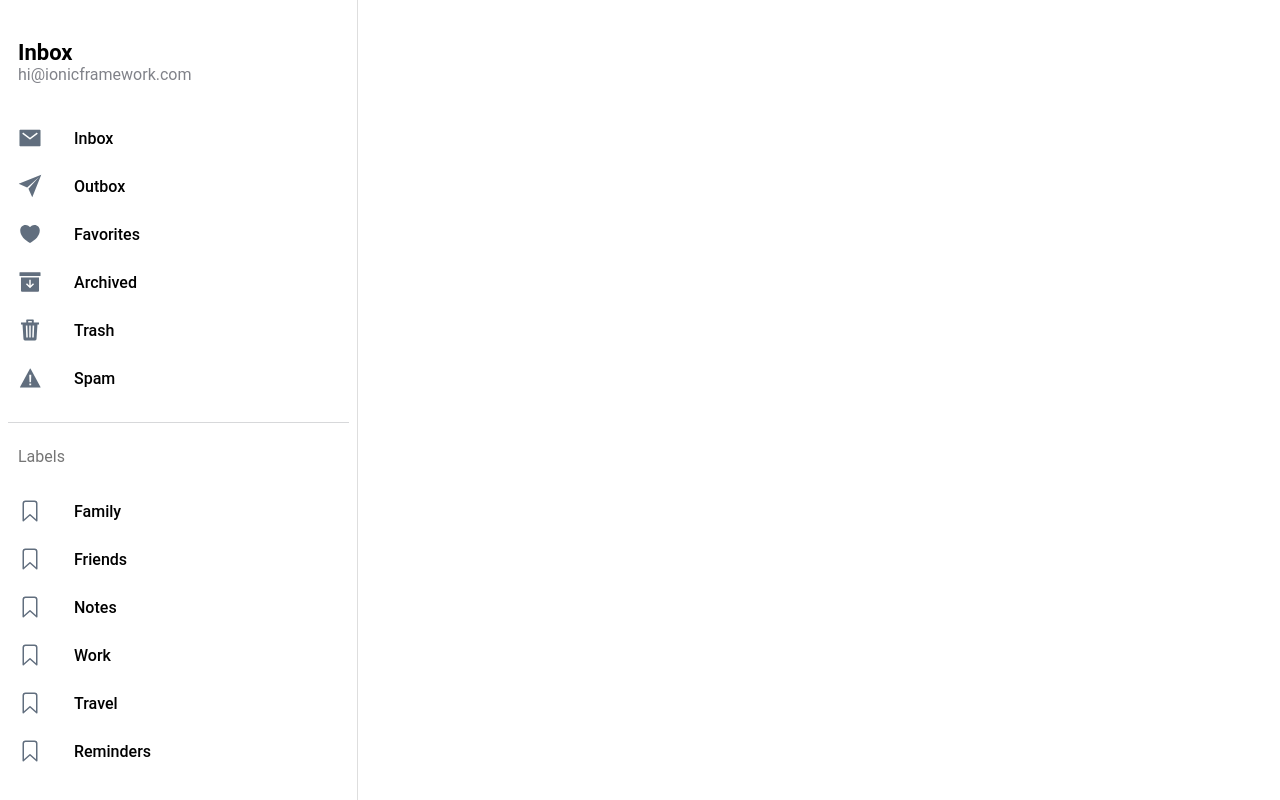
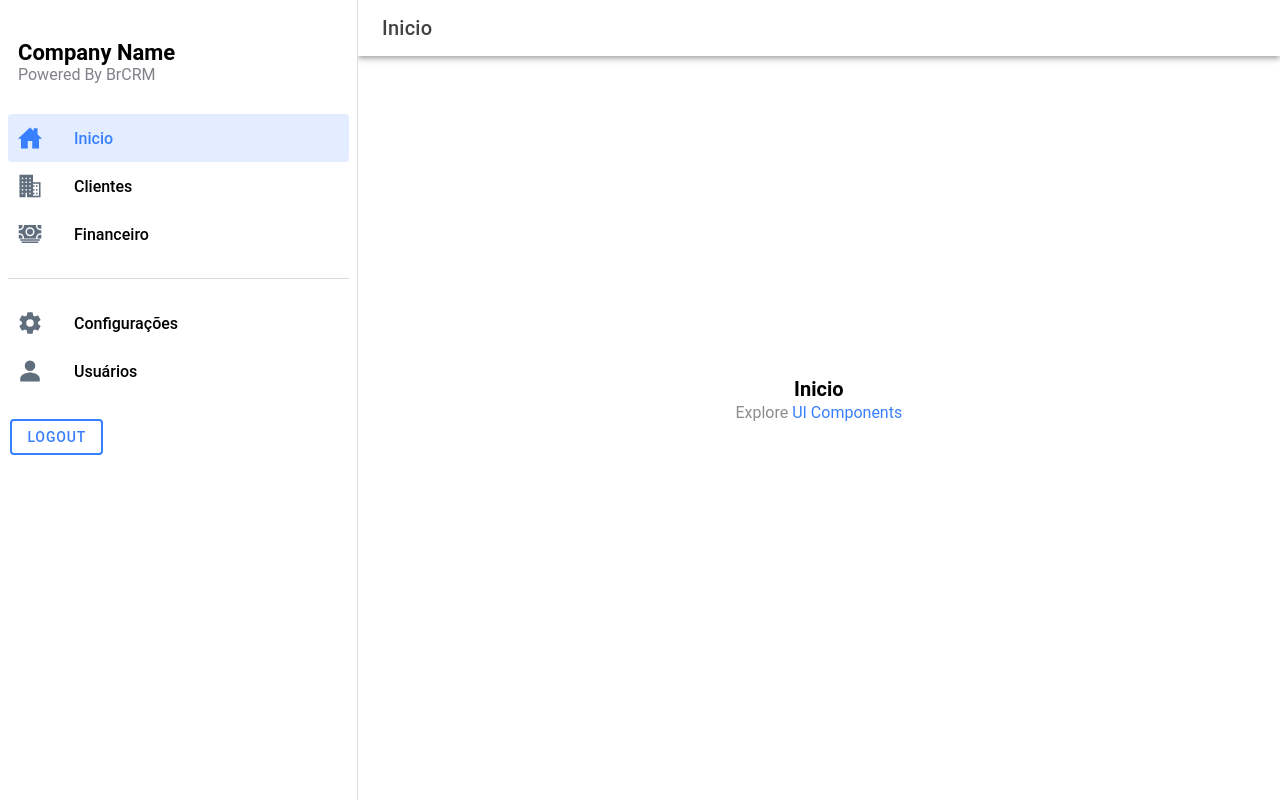
Before and after one commit to Lindennerd/br-crm-app, a React (Vite) app: page /page/Inicio in a window 1280 px wide. Built offline with nearby package versions, Linux system fonts and the light colour scheme.

Commit message:
tweaking the start layout

```diff
--- a/src/App.tsx
+++ b/src/App.tsx
@@ -1,27 +1,32 @@
-import { IonApp, IonRouterOutlet, IonSplitPane, setupIonicReact } from '@ionic/react';
-import { IonReactRouter } from '@ionic/react-router';
-import { Redirect, Route } from 'react-router-dom';
-import Menu from './components/Menu';
-import Page from './pages/Page';
+import {
+  IonApp,
+  IonRouterOutlet,
+  IonSplitPane,
+  setupIonicReact,
+} from "@ionic/react";
+import { IonReactRouter } from "@ionic/react-router";
+import { Redirect, Route } from "react-router-dom";
+import Menu from "./components/Menu";
+import Page from "./pages/Page";
 
 /* Core CSS required for Ionic components to work properly */
-import '@ionic/react/css/core.css';
+import "@ionic/react/css/core.css";
 
 /* Basic CSS for apps built with Ionic */
-import '@ionic/react/css/normalize.css';
-import '@ionic/react/css/structure.css';
-import '@ionic/react/css/typography.css';
+import "@ionic/react/css/normalize.css";
+import "@ionic/react/css/structure.css";
+import "@ionic/react/css/typography.css";
 
 /* Optional CSS utils that can be commented out */
-import '@ionic/react/css/padding.css';
-import '@ionic/react/css/float-elements.css';
-import '@ionic/react/css/text-alignment.css';
-import '@ionic/react/css/text-transformation.css';
-import '@ionic/react/css/flex-utils.css';
-import '@ionic/react/css/display.css';
+import "@ionic/react/css/display.css";
+import "@ionic/react/css/flex-utils.css";
+import "@ionic/react/css/float-elements.css";
+import "@ionic/react/css/padding.css";
+import "@ionic/react/css/text-alignment.css";
+import "@ionic/react/css/text-transformation.css";
 
 /* Theme variables */
-import './theme/variables.css';
+import "./theme/variables.css";
 
 setupIonicReact();
 
@@ -33,9 +38,9 @@ const App: React.FC = () => {
           <Menu />
           <IonRouterOutlet id="main">
             <Route path="/" exact={true}>
-              <Redirect to="/folder/Inbox" />
+              <Redirect to="/page/Inicio" />
             </Route>
-            <Route path="/folder/:name" exact={true}>
+            <Route path="/page/:name" exact={true}>
               <Page />
             </Route>
           </IonRouterOutlet>
--- a/src/components/Menu.tsx
+++ b/src/components/Menu.tsx
@@ -1,4 +1,5 @@
 import {
+  IonButton,
   IonContent,
   IonIcon,
   IonItem,
@@ -8,11 +9,22 @@ import {
   IonMenu,
   IonMenuToggle,
   IonNote,
-} from '@ionic/react';
+} from "@ionic/react";
 
-import { useLocation } from 'react-router-dom';
-import { archiveOutline, archiveSharp, bookmarkOutline, heartOutline, heartSharp, mailOutline, mailSharp, paperPlaneOutline, paperPlaneSharp, trashOutline, trashSharp, warningOutline, warningSharp } from 'ionicons/icons';
-import './Menu.css';
+import {
+  businessOutline,
+  businessSharp,
+  cashOutline,
+  cashSharp,
+  homeOutline,
+  homeSharp,
+  personOutline,
+  personSharp,
+  settingsOutline,
+  settingsSharp,
+} from "ionicons/icons";
+import { useLocation } from "react-router-dom";
+import "./Menu.css";
 
 interface AppPage {
   url: string;
@@ -23,44 +35,41 @@ interface AppPage {
 
 const appPages: AppPage[] = [
   {
-    title: 'Inbox',
-    url: '/page/Inbox',
-    iosIcon: mailOutline,
-    mdIcon: mailSharp
+    title: "Inicio",
+    url: "/page/Inicio",
+    iosIcon: homeOutline,
+    mdIcon: homeSharp,
   },
   {
-    title: 'Outbox',
-    url: '/page/Outbox',
-    iosIcon: paperPlaneOutline,
-    mdIcon: paperPlaneSharp
+    title: "Clientes",
+    url: "/page/Clientes",
+    iosIcon: businessOutline,
+    mdIcon: businessSharp,
   },
   {
-    title: 'Favorites',
-    url: '/page/Favorites',
-    iosIcon: heartOutline,
-    mdIcon: heartSharp
+    title: "Financeiro",
+    url: "/page/Financeiro",
+    iosIcon: cashOutline,
+    mdIcon: cashSharp,
+  },
+];
+
+const additionalPages: AppPage[] = [
+  {
+    title: "Configurações",
+    url: "/page/Configuracoes",
+    iosIcon: settingsOutline,
+    mdIcon: settingsSharp,
   },
   {
-    title: 'Archived',
-    url: '/page/Archived',
-    iosIcon: archiveOutline,
-    mdIcon: archiveSharp
+    title: "Usuários",
+    url: "/page/users",
+    iosIcon: personOutline,
+    mdIcon: personSharp,
   },
-  {
-    title: 'Trash',
-    url: '/page/Trash',
-    iosIcon: trashOutline,
-    mdIcon: trashSharp
-  },
-  {
-    title: 'Spam',
-    url: '/page/Spam',
-    iosIcon: warningOutline,
-    mdIcon: warningSharp
-  }
 ];
 
-const labels = ['Family', 'Friends', 'Notes', 'Work', 'Travel', 'Reminders'];
+const labels = ["Family", "Friends", "Notes", "Work", "Travel", "Reminders"];
 
 const Menu: React.FC = () => {
   const location = useLocation();
@@ -69,29 +78,58 @@ const Menu: React.FC = () => {
     <IonMenu contentId="main" type="overlay">
       <IonContent>
         <IonList id="inbox-list">
-          <IonListHeader>Inbox</IonListHeader>
-          <IonNote>hi@ionicframework.com</IonNote>
+          <IonListHeader>Company Name</IonListHeader>
+          <IonNote>Powered By BrCRM</IonNote>
           {appPages.map((appPage, index) => {
             return (
               <IonMenuToggle key={index} autoHide={false}>
-                <IonItem className={location.pathname === appPage.url ? 'selected' : ''} routerLink={appPage.url} routerDirection="none" lines="none" detail={false}>
-                  <IonIcon aria-hidden="true" slot="start" ios={appPage.iosIcon} md={appPage.mdIcon} />
+                <IonItem
+                  className={
+                    location.pathname === appPage.url ? "selected" : ""
+                  }
+                  routerLink={appPage.url}
+                  routerDirection="none"
+                  lines="none"
+                  detail={false}
+                >
+                  <IonIcon
+                    aria-hidden="true"
+                    slot="start"
+                    ios={appPage.iosIcon}
+                    md={appPage.mdIcon}
+                  />
                   <IonLabel>{appPage.title}</IonLabel>
                 </IonItem>
               </IonMenuToggle>
             );
           })}
         </IonList>
-
-        <IonList id="labels-list">
-          <IonListHeader>Labels</IonListHeader>
-          {labels.map((label, index) => (
-            <IonItem lines="none" key={index}>
-              <IonIcon aria-hidden="true" slot="start" icon={bookmarkOutline} />
-              <IonLabel>{label}</IonLabel>
-            </IonItem>
-          ))}
+        <IonList id="additional-list">
+          {additionalPages.map((appPage, index) => {
+            return (
+              <IonMenuToggle key={index} autoHide={false}>
+                <IonItem
+                  className={
+                    location.pathname === appPage.url ? "selected" : ""
+                  }
+                  routerLink={appPage.url}
+                  routerDirection="none"
+                  lines="none"
+                  detail={false}
+                >
+                  <IonIcon
+                    aria-hidden="true"
+                    slot="start"
+                    ios={appPage.iosIcon}
+                    md={appPage.mdIcon}
+                  />
+                  <IonLabel>{appPage.title}</IonLabel>
+                </IonItem>
+              </IonMenuToggle>
+            );
+          })}
         </IonList>
+        <IonButton fill="outline">Logout</IonButton>
       </IonContent>
     </IonMenu>
   );
```
Also changed, not shown: src/pages/Page.tsx (+13 -6 lines), 1 other file (tests, documents, lock files or other folders).
